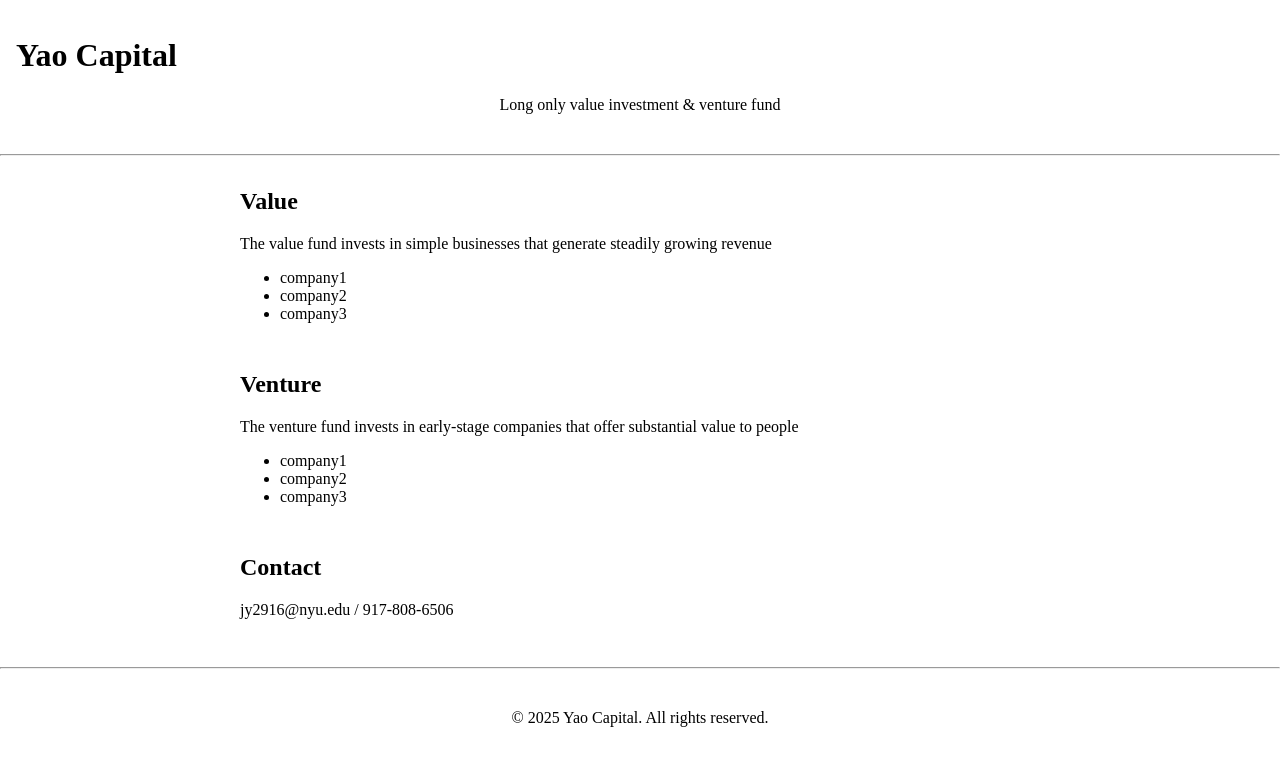
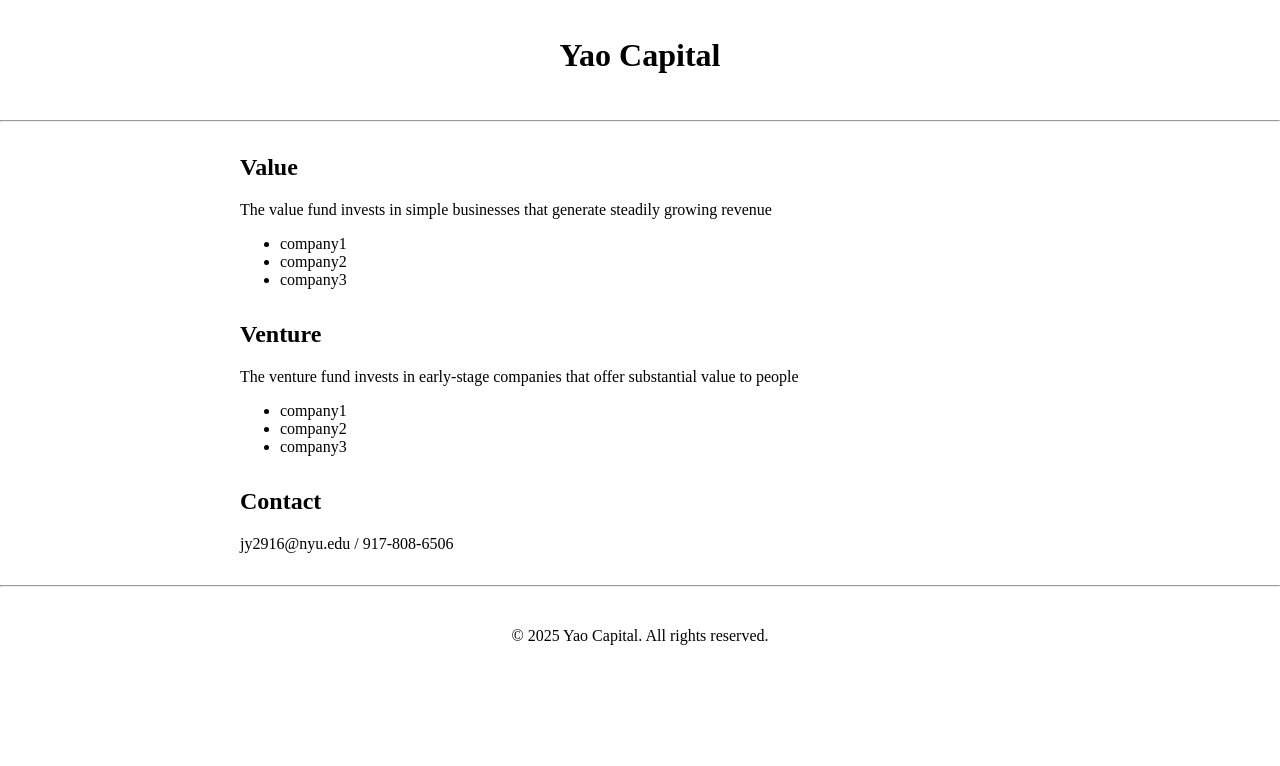
Before and after one commit to JerryYao-cyber/yaocapital, a plain HTML site: page index.html in a window 1280 px wide. Drawn offline with Linux system fonts and the light colour scheme.

Commit message:
Update index.html

```diff
--- a/index.html
+++ b/index.html
@@ -36,10 +36,13 @@
       text-align: left;
     }
     section {
-      margin-bottom: 3rem;
+      margin-bottom: 2rem;
     }
-    h1, h2 {
-      text-align: left;
+    h1 {
+  text-align: center;
+    }
+    h2 {
+  text-align: left;
     }
     hr {
       margin: 0.5rem 0; /* controls space above/below the line */
@@ -49,7 +52,6 @@
 <body>
   <header>
     <h1>Yao Capital</h1>
-    <p>Long only value investment & venture fund</p>
   </header>
   <hr>
 
```
